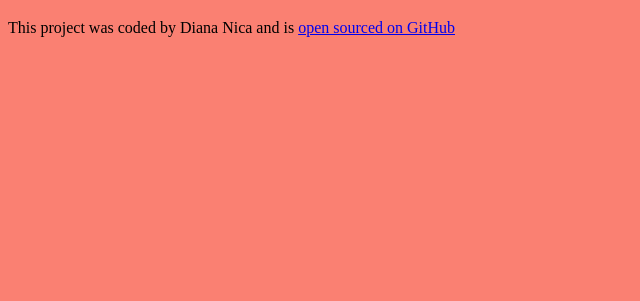
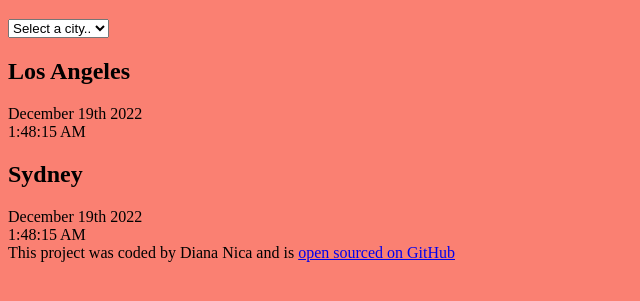
Before and after one commit to mdnica/world-clock, a plain HTML site: page index.html in a window 1280 px wide. Shown: the part 61-362 px from the top of the page, without its empty margins (0-640 px from the left). Drawn offline with Linux system fonts and the light colour scheme.

Commit message:
added the basic html

```diff
--- a/index.html
+++ b/index.html
@@ -8,12 +8,34 @@
     <title>World Clock</title>
   </head>
   <body>
+    <div class="container">
     <h1>World Clock</h1>
+    <select>
+        <option value="">Select a city..</option>
+        <option value="">London</option>
+        <option value="">New York</option>
+        <option value="">Sydney</option>
+
+    </select>
+    <div class="city">
+        <h2>Los Angeles</h2>
+        <div class="date">December 19th 2022</div>
+        <div class="time">1:48:15 AM</div>
+    </div>
+    <div class="city">
+        <h2>Sydney</h2>
+        <div class="date">December 19th 2022</div>
+        <div class="time">1:48:15 AM</div>
+    </div>
+
+
+
     <footer>
       This project was coded by Diana Nica and is
       <a href="https://github.com/mdnica/world-clock.git" target="_blank">
         open sourced on GitHub
       </a>
+    </div>
     </footer>
     <script src="javascript/index.js"></script>
   </body>
```
